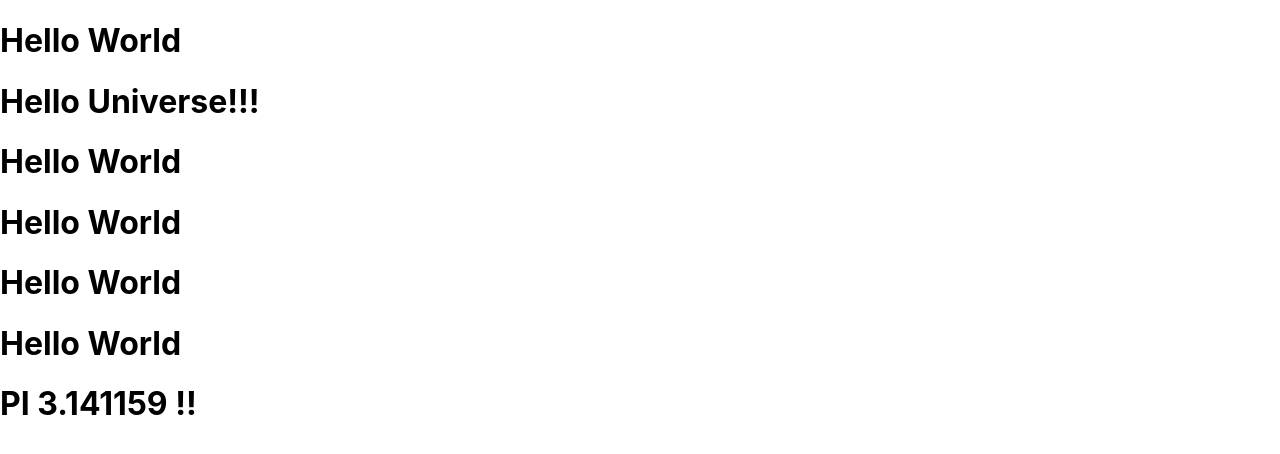
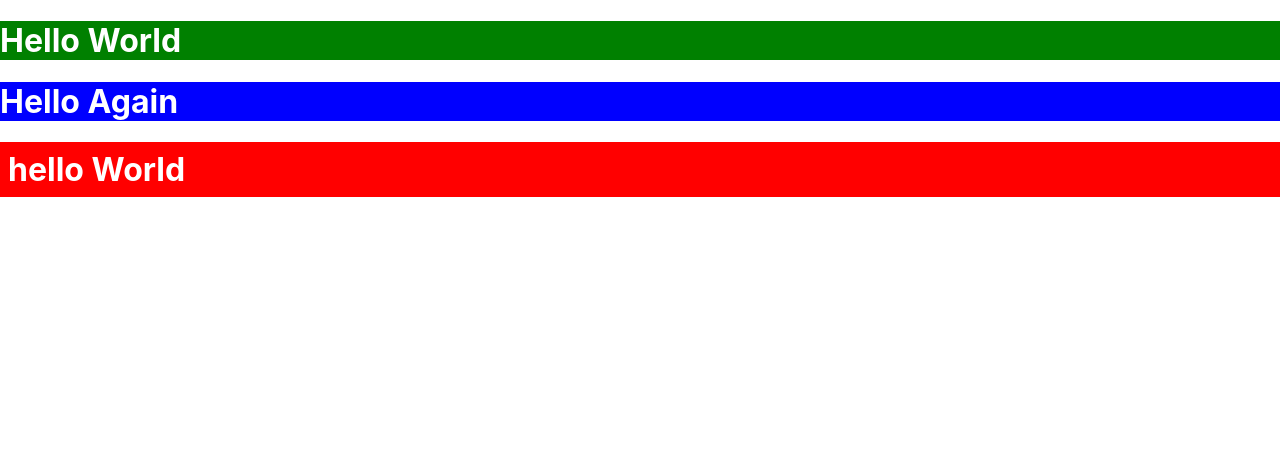
Before and after one commit to dac-23-mumbai/second-react-app, a React (Create React App) app: page / in a window 1280 px wide. Shown: the top 454 px of the page. Built offline with nearby package versions, Linux system fonts and the light colour scheme.

Commit message:
inline styling....

```diff
--- a/src/App.js
+++ b/src/App.js
@@ -1,22 +1,27 @@
-// Using Object Literal
+// HTML + JS => JSX
+// Putting the Brain in HTML.
+// Styling :: Color
+// CSS is also JavaScript!!!
 function App() {
-  let id = "id1";
-  let str = `Hello Universe!!!`;
-  let pi = 3.141159;
+  // object literals
+  let style = { background: "green", color: "white" };
 
-  // JSX :: User Interface
   return (
     <>
-      <h1 id="id1">Hello World</h1>
-      <h1 id={id}>{str}</h1>
+      <h1 style={style}>Hello World</h1>
 
-      {/** USE CASES*/}
-      <h1 id="id1">Hello World</h1>
-      <h1 id={"id1"}>Hello World</h1>
-      <h1 id={`id1`}>Hello World</h1>
-      <h1 id={id}>Hello World</h1>
+      {/** First Curly Brace represents JS Expression */}
+      {/** Second Culry Brace, its object literal */}
+      <h1 style={{ background: "blue", color: "white" }}>Hello Again</h1>
 
-      <h1>PI {pi} !!</h1>
+      {/** Observations */}
+      {/** Style Attributes become CamelCase in Nature */}
+      {/** Values we are wriing in double quotes */}
+      {/** Multiple props are seperate by comma */}
+
+      <h1 style={{ backgroundColor: "red", color: "white", padding: "8px" }}>
+        hello World
+      </h1>
     </>
   );
 }
```
